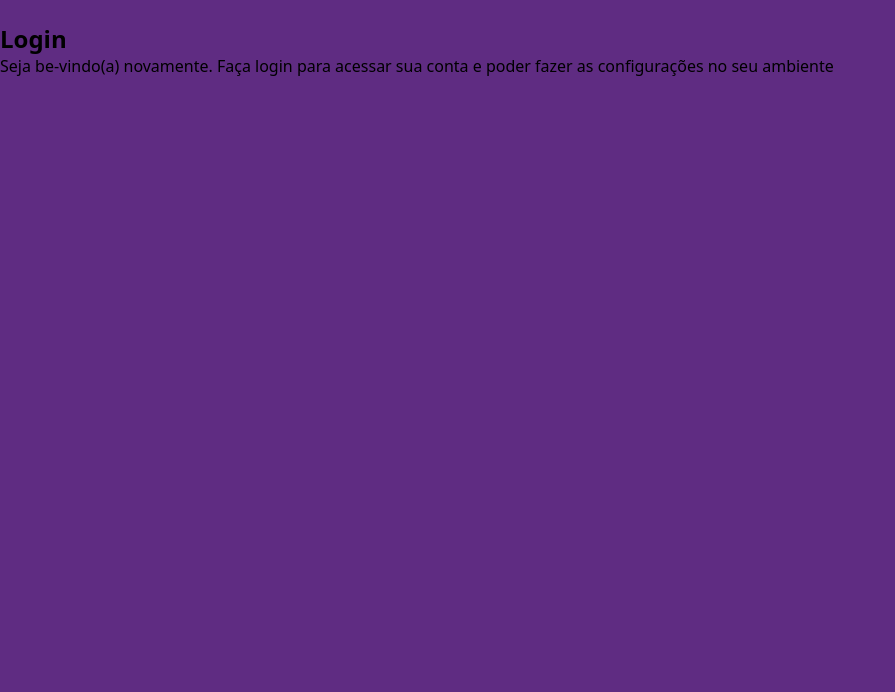
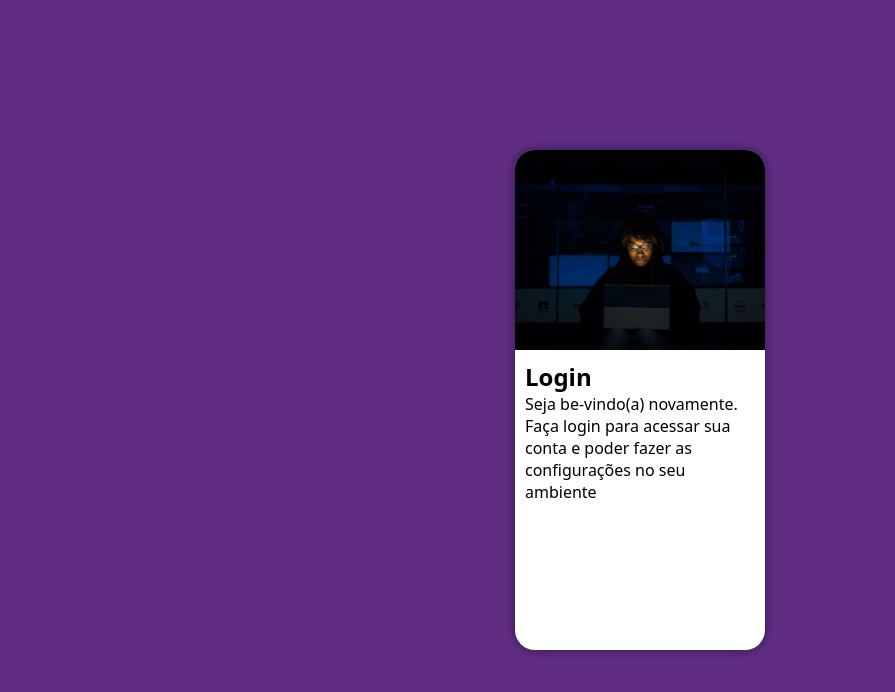
Before and after one commit to slva643/projeto-login, a plain HTML site: page index.html in a window 1280 px wide. Shown: the whole page, without its empty margins (0-895 px from the left). Drawn offline with Linux system fonts and the light colour scheme.

Commit message:
atualizando a tela login

```diff
--- a/Css/style.css
+++ b/Css/style.css
@@ -24,3 +24,29 @@ main {
     width: 100vw;
     height: 100vh;
 }
+
+section#login {
+    position: absolute;
+    top: 50%;
+    left: 50%;
+    transform: translate(-50%, -50%);
+    background-color: white;
+    width: 250px;
+    height: 500px;
+    border-radius: 20px;
+    overflow: hidden;
+    box-shadow: 0px 0px 10px rgba(0, 0, 0, 0.466);
+}
+
+section#login>div#imagem {
+    display: block;
+    background: var(--lilás) url(../image/pexels-christina-morillo-1181325.jpg) no-repeat;
+    background-size: cover;
+    height: 200px;
+    background-position: center;
+}
+
+section#login>#formulario {
+    display: block;
+    padding: 10px;
+}
--- a/index.html
+++ b/index.html
@@ -13,7 +13,7 @@
     <main>
         <section id="login">
             <div id="imagem">
-                <img src="" alt="">
+                <!-- Aqui vai a imagem nas CSS -->
             </div>
             <div id="formulario">
                 <h1>Login</h1>
```
